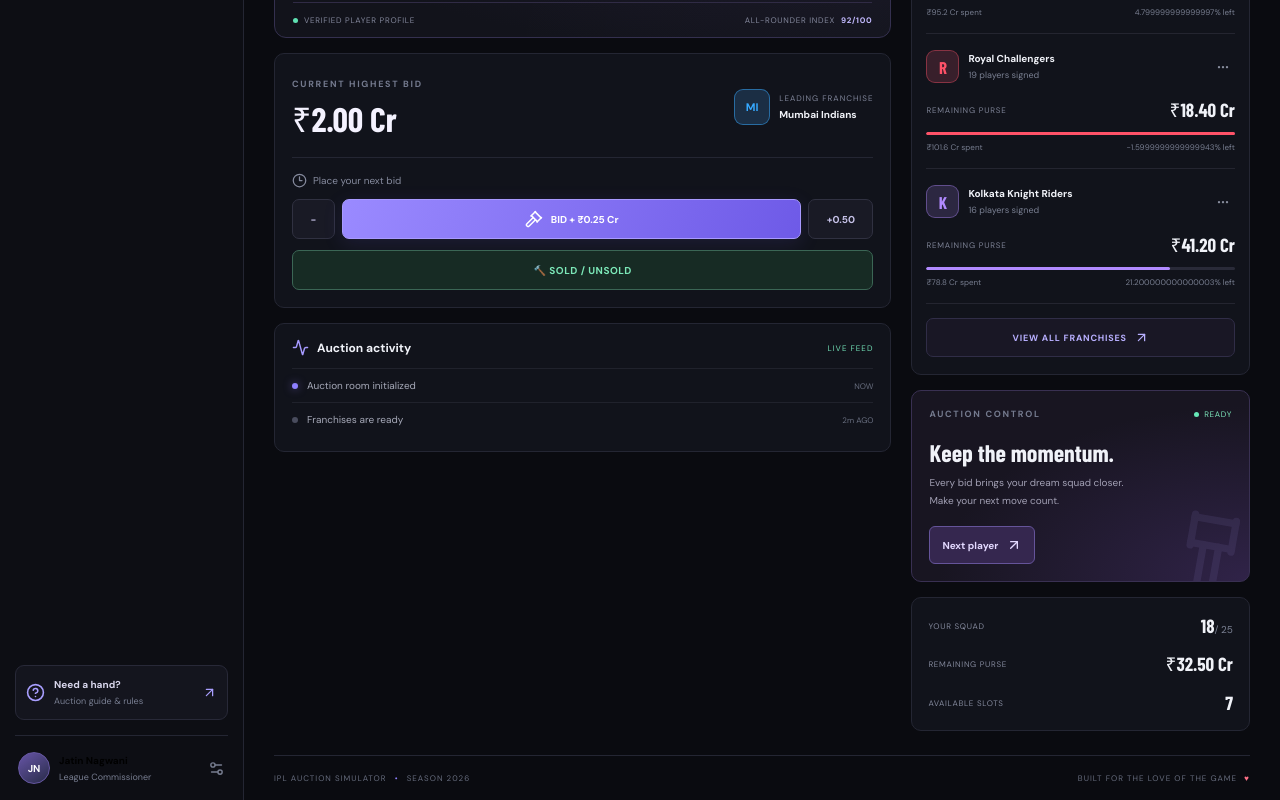
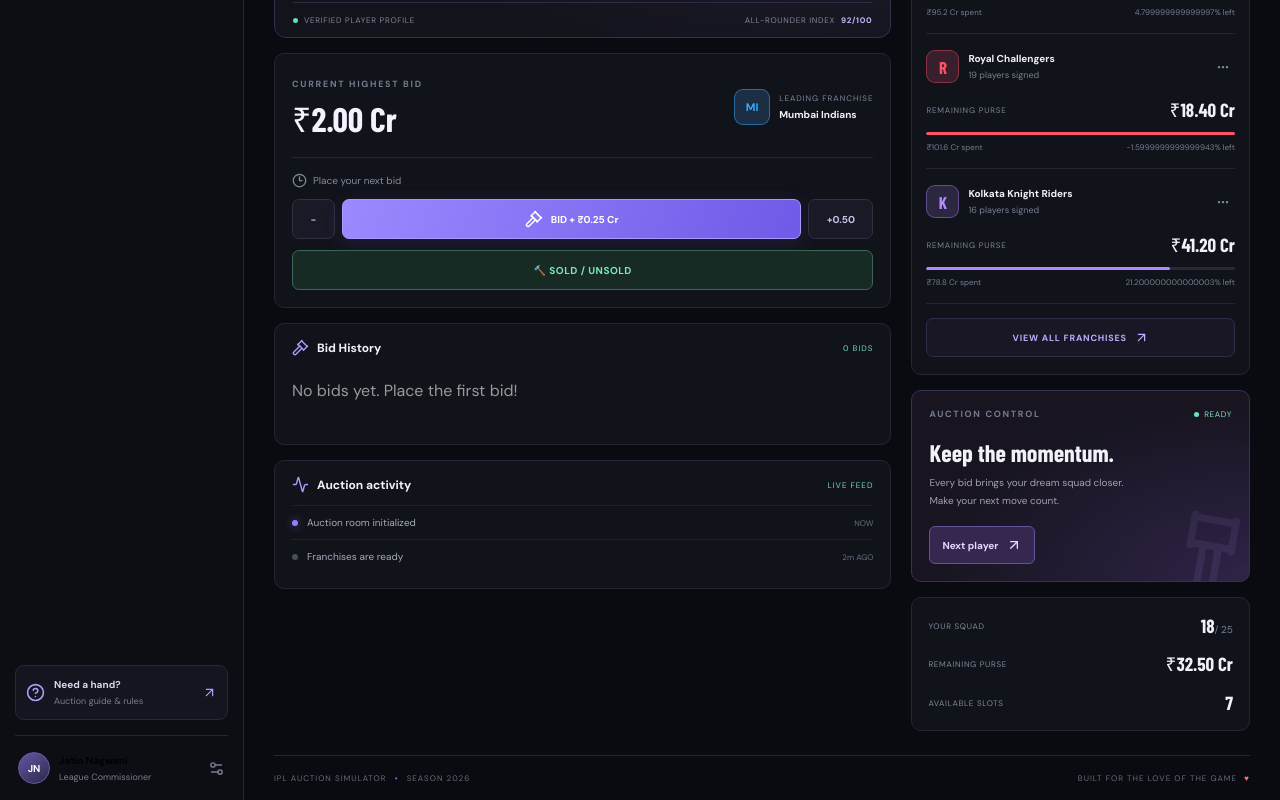
Before and after one commit to jatinnagwani/IPL-Auction-Simulator, a React (Vite) app: page / in a window 1280 px wide. Shown: the part 659-1459 px from the top of the page. Built offline with nearby package versions, Linux system fonts and the light colour scheme; a web font is replaced by a local one.

Commit message:
feat: add timestamped bid history

```diff
--- a/src/App.jsx
+++ b/src/App.jsx
@@ -51,9 +51,10 @@ function App() {
 
   const player = players[playerIndex];
   const currentTeam = teamData[activeTeam];
+  const [bidHistory, setBidHistory] = useState([]);
 
 
-  function resetAuction() {
+function resetAuction() {
   const confirmed = window.confirm(
     "Are you sure you want to reset the entire auction?"
   );
@@ -71,8 +72,8 @@ function App() {
     "Auction room initialized",
   ]);
   setSearch("");
+  setBidHistory([]);
 }
-
   function nextPlayer() {
     setPlayerIndex((i) => (i + 1) % players.length);
     setBid(2);
@@ -98,6 +99,15 @@ function placeBid() {
 
   setBid(Number(next.toFixed(2)));
   setLeader(currentTeam.short);
+
+  setBidHistory((history) => [
+    {
+      team: currentTeam.short,
+      amount: Number(next.toFixed(2)),
+      time: new Date().toLocaleTimeString(),
+    },
+    ...history,
+  ].slice(0, 10));
 
   setActivity((a) =>
     [`${currentTeam.short} bid ₹${next.toFixed(2)} Cr`, ...a].slice(0, 5)
@@ -218,6 +228,29 @@ const filteredTeams = teamData.filter((team) =>
               <div className="bid-controls"><span className="bid-hint"><Clock3 size={15} /> {sold ? "Lot closed" : "Place your next bid"}</span><div className="bid-buttons"><button className="bid-increment" onClick={() => setBid(Math.max(0.25, bid - 0.25))} disabled={sold}>−</button><button className="bid-action" onClick={placeBid} disabled={sold}><Gavel size={18} /> BID + ₹0.25 Cr</button><button className="bid-increment" onClick={() => setBid(bid + 0.5)} disabled={sold}>+0.50</button></div><button className="sell-btn" onClick={sellPlayer}>{sold ? "NEXT PLAYER →" : "🔨  SOLD / UNSOLD"}</button></div>
             </section>
 
+            <section className="activity-card">
+  <div className="activity-head">
+    <h3><Gavel size={17} /> Bid History</h3>
+    <span>{bidHistory.length} BIDS</span>
+  </div>
+
+  {bidHistory.length === 0 ? (
+    <p style={{ padding: "12px 0", color: "#999" }}>
+      No bids yet. Place the first bid!
+    </p>
+  ) : (
+    bidHistory.map((item, index) => (
+      <div className="activity-item" key={`${item.time}-${index}`}>
+        <span className={`activity-dot ${index === 0 ? "bright" : ""}`} />
+        <span>
+          <strong>{item.team}</strong> bid {money(item.amount)}
+        </span>
+        <time>{item.time}</time>
+      </div>
+    ))
+  )}
+</section>
+
             <section className="activity-card"><div className="activity-head"><h3><Activity size={17} /> Auction activity</h3><span>LIVE FEED</span></div>{activity.map((item, i) => <div className="activity-item" key={`${item}-${i}`}><span className={`activity-dot ${i === 0 ? "bright" : ""}`} /><span>{item}</span><time>{i === 0 ? "NOW" : `${i * 2}m AGO`}</time></div>)}</section>
           </section>
 
```
